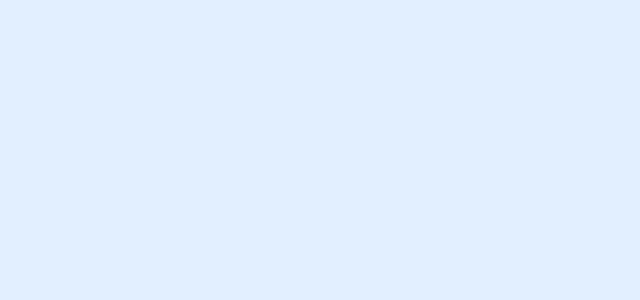
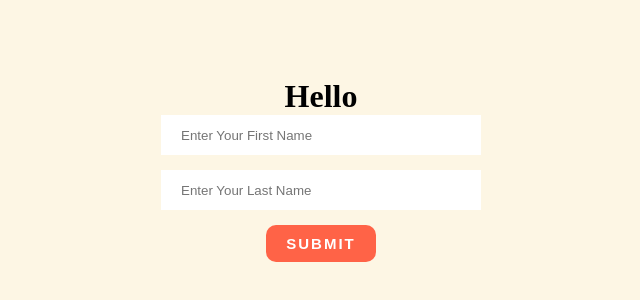
Before and after one commit to tanmoy108/React.js-Files, a React (Create React App) app: page / in a window 1280 px wide. Shown: the part 230-530 px from the top of the page, without its empty margins (319-959 px from the left). Built offline with nearby package versions, Linux system fonts and the light colour scheme.

Commit message:
input form by hook and event 25/3/2022 7:55PM

```diff
--- a/src/App.js
+++ b/src/App.js
@@ -1,7 +1,52 @@
-import React from "react";
+import React, { useState } from "react";
 
 const App = () => {
-  return <></>;
+  const [current, update] = useState("");
+  const [a, b] = useState();
+  const [current2, update2] = useState("");
+  const [c, d] = useState();
+
+  const TypeName = (e) => {
+    let x = e.target.value;
+    update(x);
+  };
+
+  const TypeName1 = (event) => {
+    event.preventDefault();
+    b(current);
+    d(current2);
+  };
+
+  const TypeLName = (e) => {
+    update2(e.target.value);
+  };
+  return (
+    <>
+      <div className="part">
+        <form onSubmit={TypeName1}>
+          <h1>
+            Hello {a}
+            {c}
+          </h1>
+          <input
+            type="text"
+            placeholder="Enter Your First Name"
+            onChange={TypeName}
+            value={current}
+          />
+          <br />
+          <input
+            type="text"
+            placeholder="Enter Your Last Name"
+            onChange={TypeLName}
+            value={current2}
+          />
+          <br />
+          <button type="submit">Submit</button>
+        </form>
+      </div>
+    </>
+  );
 };
 
 export default App;
--- a/src/index.css
+++ b/src/index.css
@@ -1,9 +1,34 @@
-*{
+* {
   margin: 0;
   padding: 0;
   box-sizing: border-box;
 }
-body
-{
-  background-color: rgb(228, 239, 253);
+body {
+  background-color: rgb(253, 246, 228);
 }
+.part {
+  height: 100vh;
+  display: flex;
+  justify-content: center;
+  align-items: center;
+  flex-direction: column;
+  text-align: center;
+}
+input {
+  width: 20rem;
+  height: 40px;
+  border: none;
+  padding: 0px 20px;
+  margin-bottom: 15px;
+}
+button {
+  padding: 10px 20px;
+  border: none;
+  font-size: 15px;
+  font-weight: bold;
+  letter-spacing: 2px;
+  background-color: tomato;
+  color: white;
+  border-radius: 10px;
+  text-transform: uppercase;
+}
```
